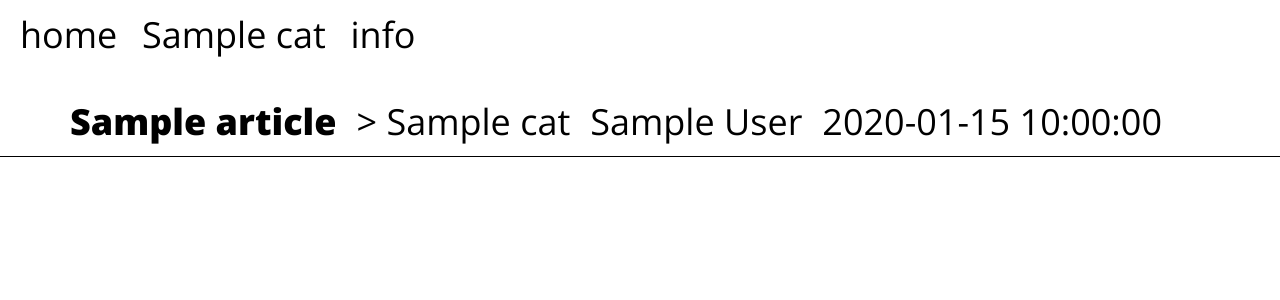
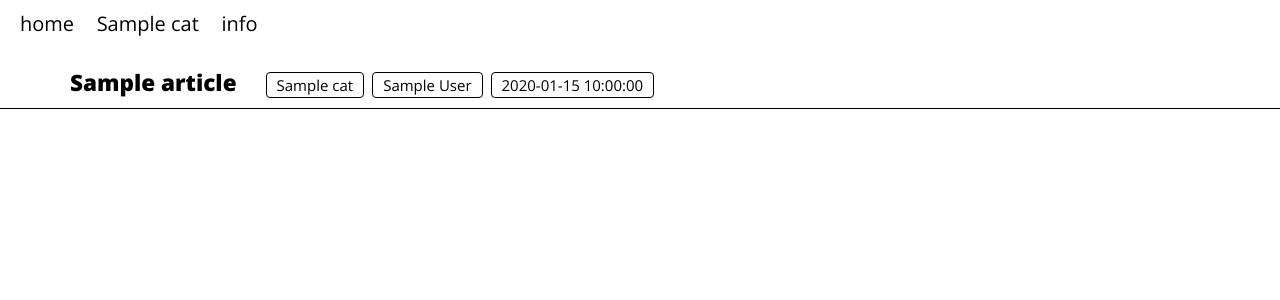
Before and after one commit to zvevqx/f_ctb1, a Flask app: template templates/index.html in a window 1280 px wide. Shown: the top 300 px of the page. Run offline with Flask 2, Linux system fonts and the light colour scheme; the template is opened without the code that fills it: most values are stand-ins (such as "Sample title", 1, 10 or a date in 2020).

Commit message:
last fix and css

```diff
--- a/static/style.css
+++ b/static/style.css
@@ -4,7 +4,7 @@
 body{
     margin:0;
     padding:0;
-    font-size : 18px;
+    font-size : 10px;
     font-family:'Open Sans';
 //    background:#2d3436;
 }
@@ -36,7 +36,7 @@ a:hover{
 }
 
 #articles ul li{
-    font-size:2em;
+    font-size:1.5em;
     padding:10px 0;
     padding-left:20px;
     border-bottom: 1px solid #000000;
@@ -45,7 +45,7 @@ a:hover{
 #articles ul li h2{
     display: inline-block;
     margin:0;
-    font-size:1em;
+    font-size:1.5em;
     padding-left:50px;
 }
 
@@ -90,10 +90,15 @@ a:hover{
 #articles ul li a:hover {
     color : #0000ff;
 }
- #articles ul li span , #articles h2{
+#articles h2{
     padding-right:20px;
 }
-
+#articles ul li span {
+    outline: 1px solid #000;
+    padding: 2px 10px;
+    border-radius:3px;
+    margin-left:10px;
+}
 #content-wrapper{
     width:80%;
     margin:auto ;
@@ -159,4 +164,5 @@ p{
     margin-top:1.5em;
     margin-bottom:1.5em;
     text-align:justify;
+    font-size:2.5em;
 }
--- a/templates/index.html
+++ b/templates/index.html
@@ -15,7 +15,7 @@
             <ul>
 
         {% for article in articles %}
-            <li><a href="{{ article.path }}"><h2 class="{{article.cat}}">{{article.title}}</h2>> </a><span class="categorie"><a href="/cat/{{article.cat}}">{{article.cat}}</a></span><span class="author"><a href="/author/{{article.author}}">{{ article.author }}</a></span><span class="date">{{ article.published }}</span></li>
+            <li><a href="{{ article.path }}"><h2 class="{{article.cat}}">{{article.title}}</h2></a><span class="categorie"><a href="/cat/{{article.cat}}">{{article.cat}}</a></span><span class="author"><a href="/author/{{article.author}}">{{ article.author }}</a></span><span class="date">{{ article.published }}</span></li>
         {% endfor %}
 
             </ul>
```
